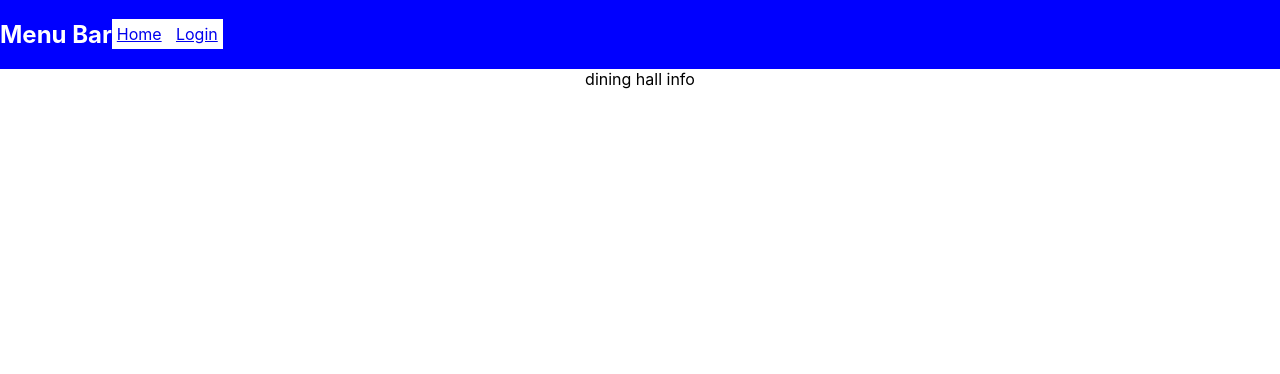
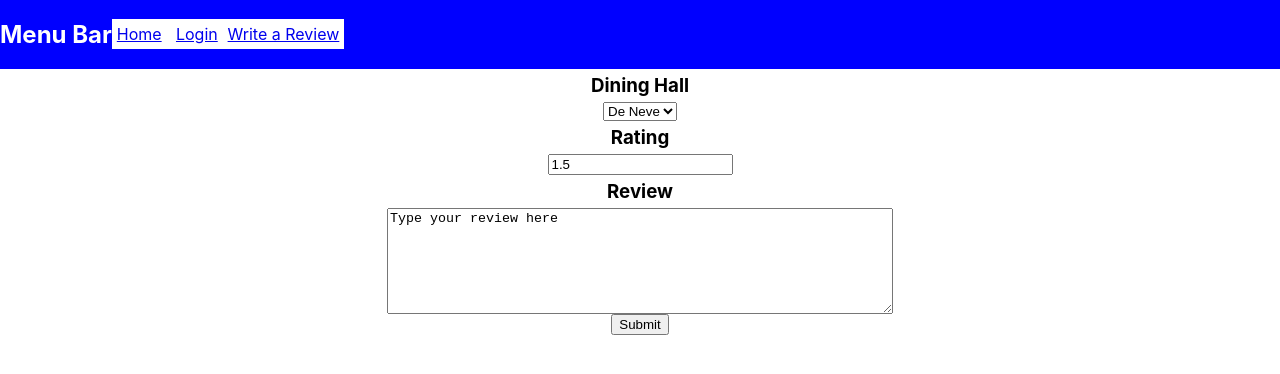
Before and after one commit to ArushRam/BruinBytes, a React (Create React App) app in the folder client/: page /review in a window 1280 px wide. Shown: the top 374 px of the page. Built offline with nearby package versions, Linux system fonts and the light colour scheme.

Commit message:
Added review page and other misc
Added review page with form to submit dining hall, rating, and review.
Also added comments, reorganized code, etc.

```diff
--- a/client/src/components/DiningHallContainer.js
+++ b/client/src/components/DiningHallContainer.js
@@ -8,12 +8,14 @@ import Epi from '../images/Epi.jpg';
 
 
 function DiningHall(props) {
+  //  function that returns a generic dining hall using info from props
   return (
     <div className="dininghall" onClick={() => console.log("Click!")}>
       <Link to={"/"+props.name}>
       <img src={props.image} alt={props.name}/>
       <h1>{props.name}</h1>
       <h3>Capacity: {props.capacity}/3</h3>
+      <h3>Today's rating: {props.rating}/5</h3>
       <button >View Menu</button>
       </Link>
     </div>
@@ -22,30 +24,38 @@ function DiningHall(props) {
 
 
 function DiningHallContainer(props) {
+  // element that contains all dining halls
+
+  // replace this with .fetch() to api later
   const diningHallInfo =
   [
     {
       name: "De Neve",
-      capacity: "2",
+      capacity: 2,
+      rating: 2.4,
       image: DeNeve
     },
     {
       name: "BPlate",
-      capacity: "1",
+      capacity: 1,
+      rating: 4.6,
       image: BPlate
     },
     {
       name: "Epicuria",
-      capacity: "3",
+      capacity: 3,
+      rating: 4.5,
       image: Epi
     }
   ]
 
+  // mapping function: maps array of dining hall info to dining hall component
   const infoToComponent = diningHallInfo.map((e) => {
     return (
       <DiningHall
         name={e.name}
         capacity={e.capacity}
+        rating={e.rating}
         image={e.image}
       />
     );
--- a/client/src/components/MenuBar.js
+++ b/client/src/components/MenuBar.js
@@ -9,7 +9,8 @@ function MenuBar(props) {
       <nav>
         <ul>
           <Link to="/home">Home</Link> |{" "}
-          <Link to="/login">Login</Link>
+          <Link to="/login">Login</Link>|{" "}
+          <Link to="/review">Write a Review</Link>
         </ul>
       </nav>
     </div>
--- /dev/null
+++ b/client/src/components/ReviewPage.css
@@ -0,0 +1,16 @@
+.reviewpage {
+  align-items: center;
+  display: flex;
+  flex-direction: column;
+}
+
+.reviewbox {
+  width: 500px;
+  height: 100px;
+}
+
+form {
+  align-items: center;
+  display: flex;
+  flex-direction: column;
+}
--- /dev/null
+++ b/client/src/components/ReviewPage.js
@@ -0,0 +1,53 @@
+import React, {useState} from 'react';
+import './ReviewPage.css';
+
+
+function ReviewPage(props) {
+  // object containing parts of the user review
+  const [userInput, setUserInput] = useState(
+    {
+      dininghall: "deneve",
+      review: "Type your review here",
+      rating: "1.5"
+    }
+  );
+  const handleSubmit = (e) => {
+    e.preventDefault();
+    // submit POST to middleware here
+    console.log(userInput)
+    console.log("Submitted!");
+  }
+
+  return(
+    <div className="reviewpage">
+      <form onSubmit={e => handleSubmit(e)} >
+        <h3>Dining Hall</h3>
+        <select
+          value={userInput.dininghall}
+          onChange={e => setUserInput({...userInput, dininghall: e.target.value})}
+        >
+          <option value="deneve">De Neve</option>
+          <option value="bplate">BPlate</option>
+          <option value="epicuria">Epicuria</option>
+        </select>
+
+        <h3>Rating</h3>
+        <input
+          type="text"
+          value={userInput.rating}
+          onChange={e => setUserInput({...userInput, rating: e.target.value})}
+        />
+
+        <h3>Review</h3>
+        <textarea
+          value={userInput.review}
+          onChange={e => setUserInput({...userInput, review: e.target.value})}
+          className="reviewbox"
+        />
+        <input type='submit'/>
+      </form>
+    </div>
+  );
+}
+
+export default ReviewPage
--- a/client/src/index.js
+++ b/client/src/index.js
@@ -7,6 +7,7 @@ import LoginPage from './components/LoginPage'
 import DiningHallContainer from './components/DiningHallContainer';
 import reportWebVitals from './reportWebVitals';
 import DiningHallInfo from './components/DiningHallInfo';
+import ReviewPage from './components/ReviewPage';
 
 
 ReactDOM.render(
@@ -16,9 +17,10 @@ ReactDOM.render(
         <Route path='/' element={<App />}>
           <Route path='/home' element={<DiningHallContainer />} />
           <Route path='login' element={<LoginPage />} />
+          <Route path='review' element={<ReviewPage />} /> { /*only if user is logged in (fix later) */}
           <Route path=':dininghall' element={<DiningHallInfo />} />
           <Route index element={<DiningHallContainer />}/>
-          <Route
+          <Route /* for undefined routes */
             path="*"
             element={
             <main style={{ padding: "1rem" }}>
```
